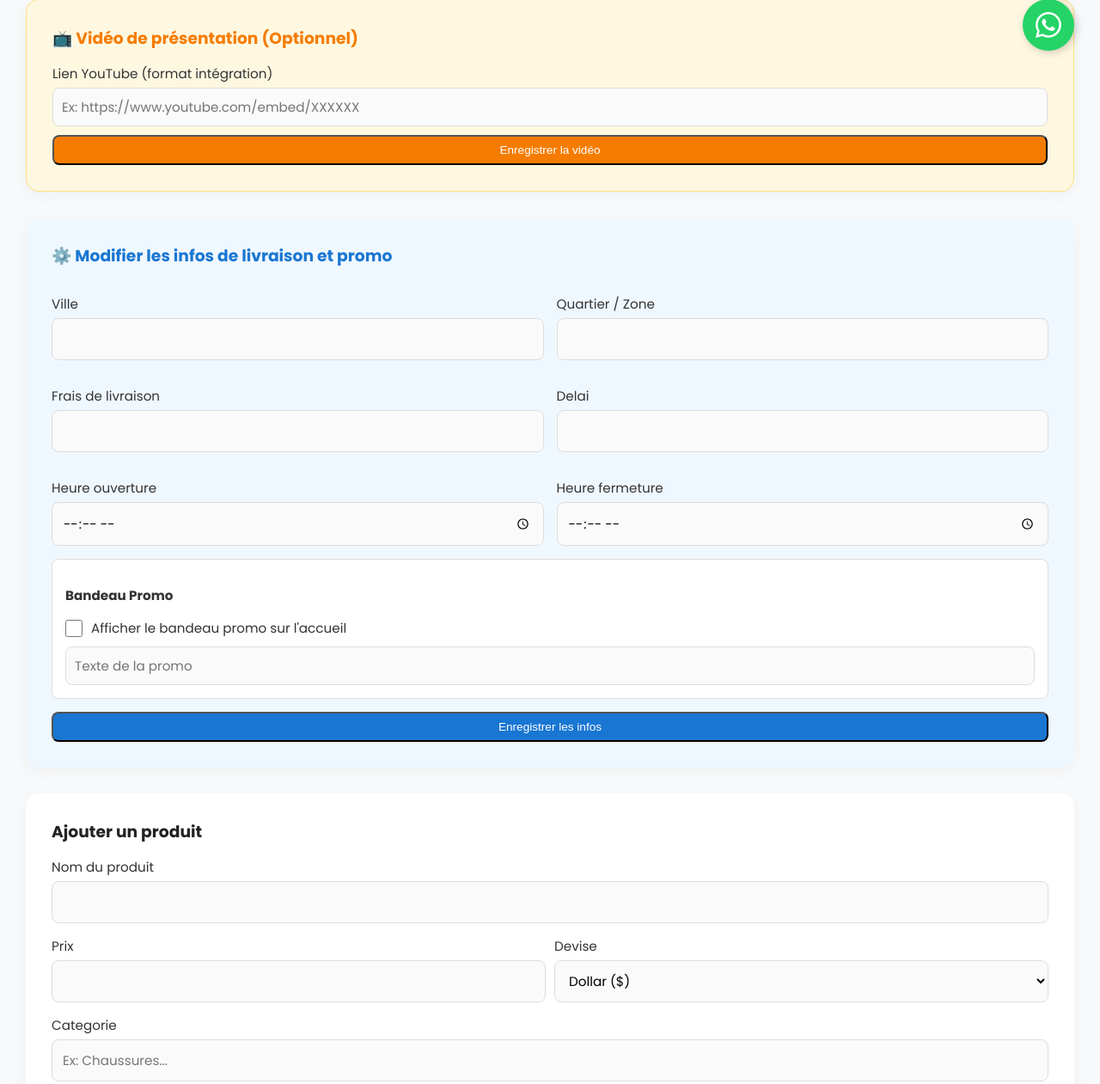
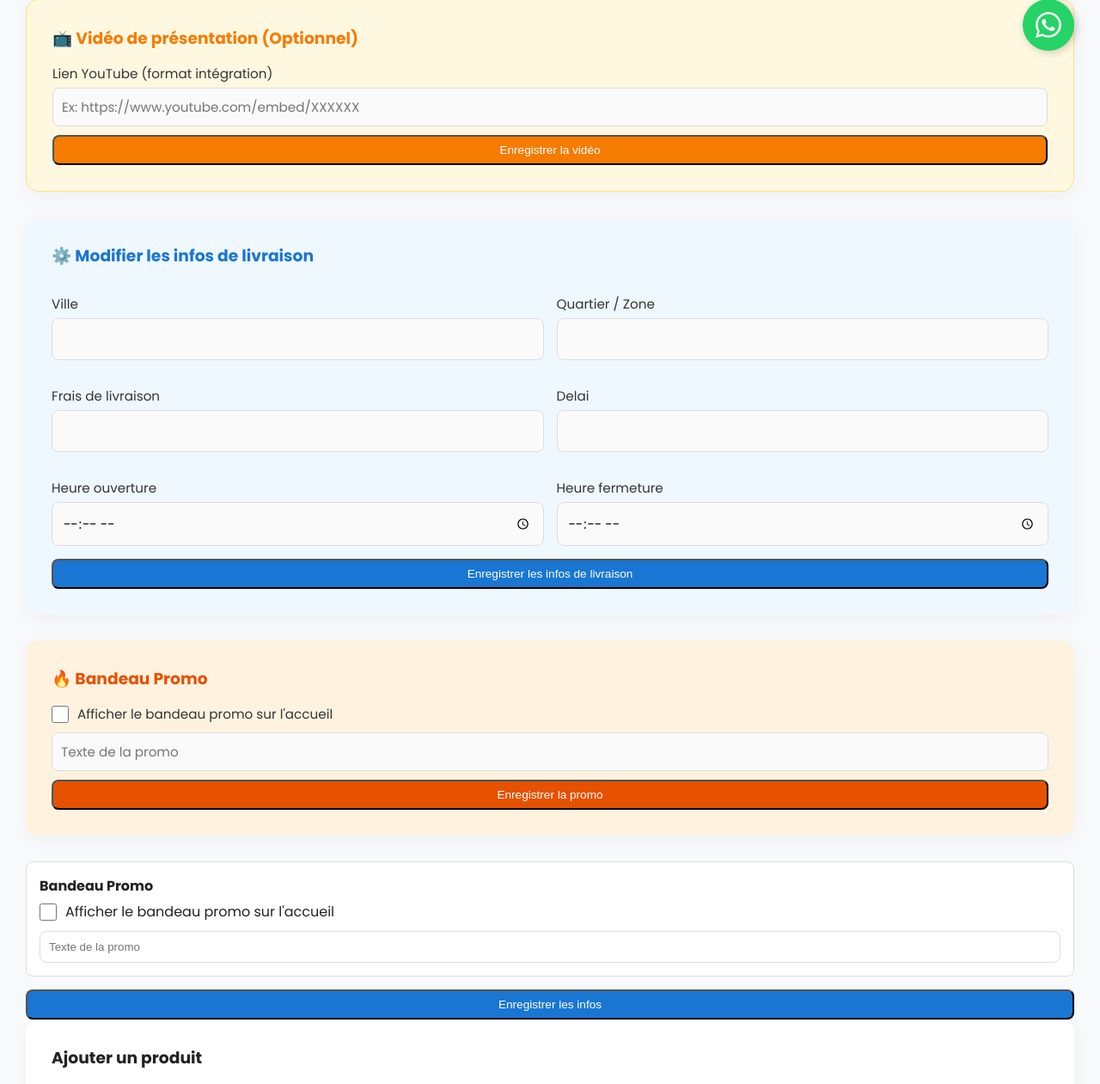
Before and after one commit to jacobilisadjiga243-oss/joel-business, a Python web app: template templates/admin_dashboard.html in a window 1280 px wide. Shown: the part 711-1972 px from the top of the page at 86% size. Run offline with Jinja, Linux system fonts and the light colour scheme; the template is opened without the code that fills it, so the values that code supplies are empty.

Commit message:
Nettoyage du bloc promo et correction du bouton enregistrer

```diff
--- a/templates/admin_dashboard.html
+++ b/templates/admin_dashboard.html
@@ -66,7 +66,7 @@
     </div>
     <!-- BLOC INFOS LIVRAISON -->
     <div class="contact-form-box" style="margin-bottom: 30px; background: #f0f8ff;">
-        <h3 style="margin-bottom: 15px; color: #1976d2;">⚙️ Modifier les infos de livraison et promo</h3>
+        <h3 style="margin-bottom: 15px; color: #1976d2;">⚙️ Modifier les infos de livraison</h3>
         <form method="POST" action="/admin/infos">
             <div style="display:grid; grid-template-columns: 1fr 1fr; gap: 15px;">
                 <div><label>Ville</label><input type="text" name="ville" value="{{ info.ville }}" required></div>
@@ -76,6 +76,22 @@
                 <div><label>Heure ouverture</label><input type="time" name="heure_debut" value="{{ info.heure_debut }}" required></div>
                 <div><label>Heure fermeture</label><input type="time" name="heure_fin" value="{{ info.heure_fin }}" required></div>
             </div>
+            <button type="submit" class="btn-secondary" style="background: #1976d2; margin-top: 15px; width: 100%;">Enregistrer les infos de livraison</button>
+        </form>
+    </div>
+
+    <!-- BLOC PROMO -->
+    <div class="contact-form-box" style="margin-bottom: 30px; background: #fff3e0;">
+        <h3 style="margin-bottom: 15px; color: #e65100;">🔥 Bandeau Promo</h3>
+        <form method="POST" action="/admin/promo">
+            <label style="display: flex; align-items: center; gap: 10px; cursor: pointer; margin-bottom: 10px;">
+                <input type="checkbox" name="promo_active" value="1" {% if info.promo_active %}checked{% endif %} style="width: 20px; height: 20px;">
+                <span>Afficher le bandeau promo sur l'accueil</span>
+            </label>
+            <input type="text" name="promo_texte" value="{{ info.promo_texte }}" placeholder="Texte de la promo" style="width: 100%; padding: 10px; border: 1px solid #ddd; border-radius: 8px; margin-bottom: 10px;">
+            <button type="submit" class="btn-secondary" style="background: #e65100; width: 100%;">Enregistrer la promo</button>
+        </form>
+    </div>
 
             <div style="margin-top: 15px; padding: 15px; background: white; border-radius: 8px; border: 1px solid #ddd;">
                 <label style="font-weight: bold; margin-bottom: 5px; display: block;">Bandeau Promo</label>
```
Also changed, not shown: app.py (+13 -0 lines).
